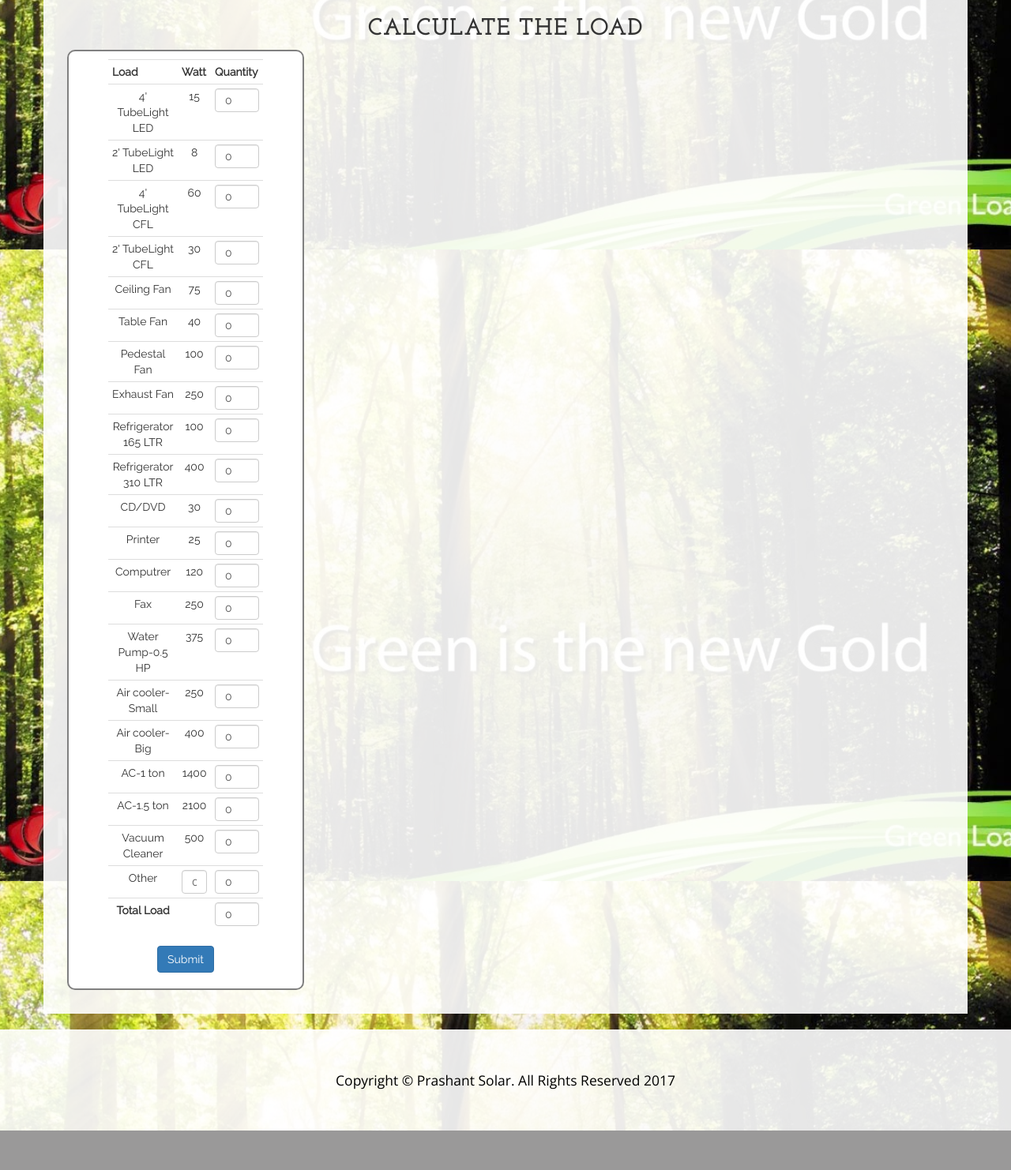
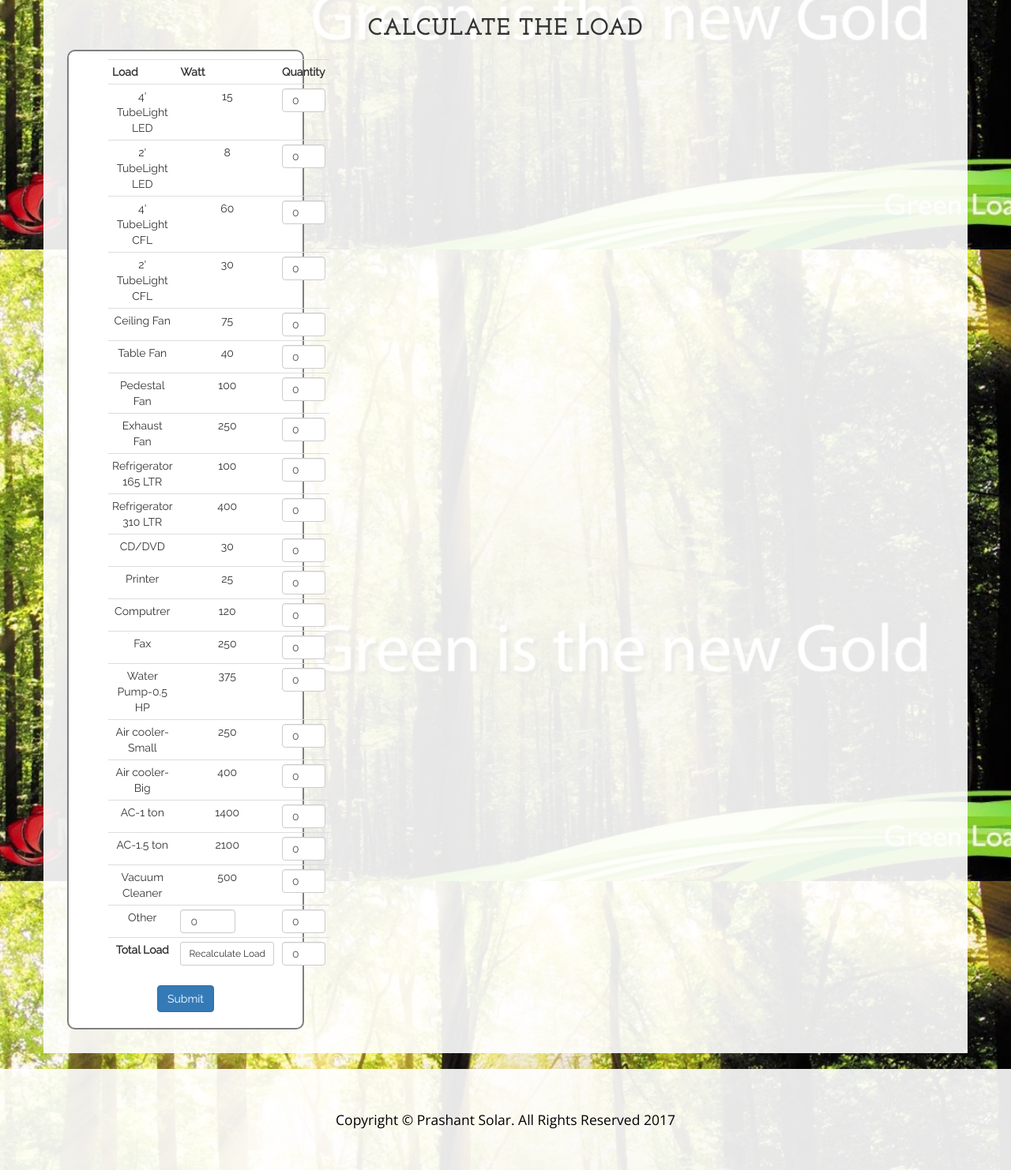
Before and after one commit to Priyanka-Lubal/Prashant-Solar, a PHP site: page /calculator.php in a window 1280 px wide. Shown: the part 1284-2766 px from the top of the page at 79% size. Before the commit the page ends 2716 px from the top, so only its background shows below. Run offline with PHP 8.4, Linux system fonts and the light colour scheme.

Commit message:
calculator

```diff
--- a/site/calculator.php
+++ b/site/calculator.php
@@ -62,7 +62,9 @@
 
                         }
 
-                        $('#total_load').val(total_load);
+//                        $('#total_load').val(total_load);
+
+                        document.getElementById('total_load').innerHTML = total_load;
                     }
                 </script>
                 <form method="post" action="calculator.php?action=method2_process" name="form1" id="form1">
@@ -83,7 +85,7 @@
                             <td>2' TubeLight LED</td>
                             <td>8<input type="hidden" name="watt_1" id="watt_1" value="8"></td>
                             <td><input type="text" name="watt_1" id="watt_1" value="0" class="form-control"
-                                       style="max-width:70px; max-height:30px; ">
+                                       style="max-width:70px; max-height:30px; " onchange="calc_load()">
                             </td>
                         </tr>
                         <tr>
@@ -224,7 +226,8 @@
                         <tr>
                             <td><b>Total Load</b></td>
                             <td>
-                                <!-- <input type="button" class="btn btn-sm btn-default" onclick="javascript:calc_load();" value="Recalculate Load"> --></td>
+                                <input type="button" class="btn btn-sm btn-default" onclick="calc_load();"
+                                       value="Recalculate Load"></td>
                             <td><input type="text" name="total_load" id="total_load" value="0" class="form-control"
                                        style="max-width:100px; max-height:30px;">
                                 <div class="error_holder"></div>
```
